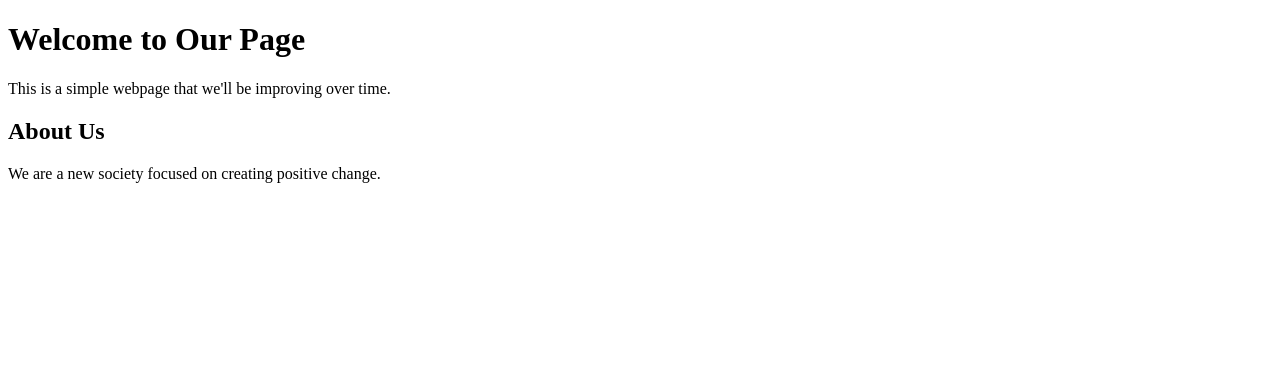
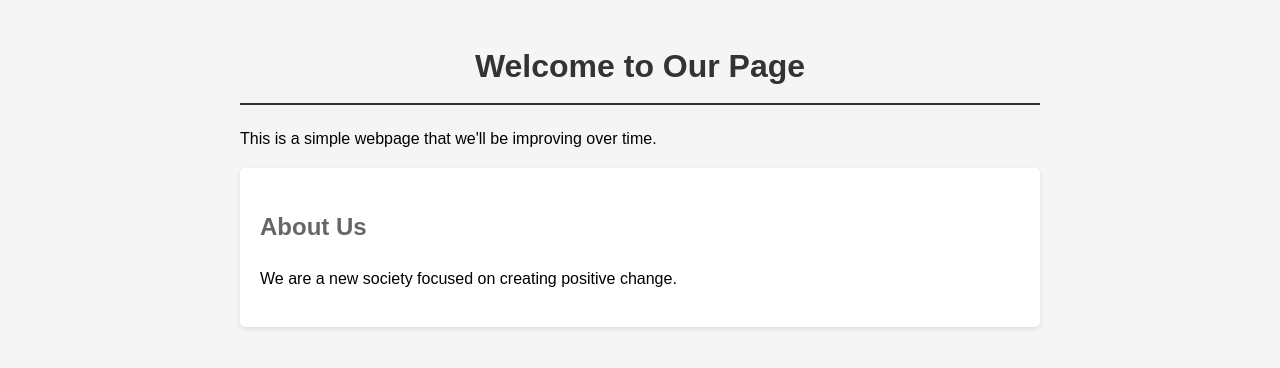
Before and after one commit to ozzy2438/new-society-test, a plain HTML site: page index.html in a window 1280 px wide. Drawn offline with Linux system fonts and the light colour scheme.

Commit message:
Add CSS styling

```diff
--- a/index.html
+++ b/index.html
@@ -4,6 +4,31 @@
     <meta charset="UTF-8">
     <meta name="viewport" content="width=device-width, initial-scale=1.0">
     <title>Welcome to New Society</title>
+    <style>
+        body {
+            font-family: Arial, sans-serif;
+            line-height: 1.6;
+            max-width: 800px;
+            margin: 0 auto;
+            padding: 20px;
+            background-color: #f5f5f5;
+        }
+        h1 {
+            color: #333;
+            text-align: center;
+            border-bottom: 2px solid #333;
+            padding-bottom: 10px;
+        }
+        .content {
+            background-color: white;
+            padding: 20px;
+            border-radius: 5px;
+            box-shadow: 0 2px 5px rgba(0,0,0,0.1);
+        }
+        h2 {
+            color: #666;
+        }
+    </style>
 </head>
 <body>
     <h1>Welcome to Our Page</h1>
```
